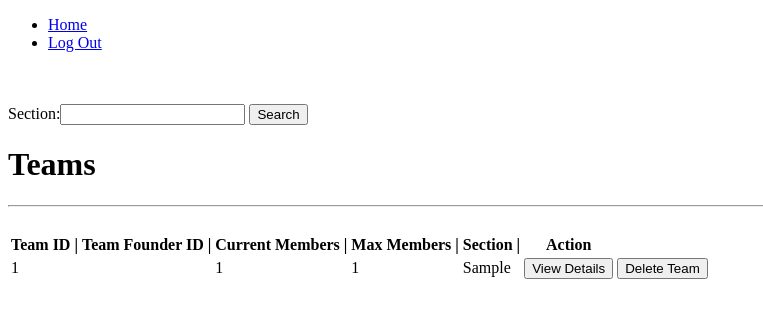
After one commit to JukKie-ai/hiringapp, a Django app: a page that uses team/Templates/team/adminView.html in a window 1280 px wide. The commit adds this page. Shown: the top 318 px of the page, without its empty margins (0-763 px from the left). Run offline with Django 3.2, Linux system fonts and the light colour scheme; tables that the repository leaves empty hold one stand-in row (values such as "Sample post").

Commit message:
more feature

```diff
--- a/hiringapp/settings.py
+++ b/hiringapp/settings.py
@@ -38,6 +38,7 @@ INSTALLED_APPS = [
     'django.contrib.messages',
     'django.contrib.staticfiles',
     'team',
+    'django_filters',
 ]
 
 MIDDLEWARE = [
--- /dev/null
+++ b/team/Templates/team/adminView.html
@@ -0,0 +1,52 @@
+<!DOCTYPE html>
+<html lang="en">
+  <head>
+    <meta charset="UTF-8" />
+    <meta http-equiv="X-UA-Compatible" content="IE=edge" />
+    <meta name="viewport" content="width=device-width, initial-scale=1.0" />
+    <title>Admin View</title>
+  </head>
+  <body>
+    {% include 'team/adminnavbar.html' %}
+    <br />
+    <br />
+    <form method="get">
+      <div class="search">
+        {{myFilter.form}}
+        <button class="btn btn-primary" type="submit">Search</button>
+      </div>
+    </form>
+    <h1>Teams</h1>
+    <hr />
+    <br />
+    <table>
+      <thead>
+        <tr>
+          <th>Team ID |</th>
+          <th>Team Founder ID |</th>
+          <th>Current Members |</th>
+          <th>Max Members |</th>
+          <th>Section |</th>
+          <th>Action</th>
+        </tr>
+      </thead>
+      {% for i in team %}
+      <tr>
+        <td>{{i.teamID}}</td>
+        <td>{{i.founder.username}}</td>
+        <td>{{i.members}}</td>
+        <td>{{i.max_members}}</td>
+        <td>{{i.section}}</td>
+        <td>
+          <a href="adminTeam/{{i.teamID}}"><button>View Details</button></a>
+        </td>
+        <td>
+          <a href="deleteAdminTeam/{{i.teamID}}"
+            ><button>Delete Team</button></a
+          >
+        </td>
+      </tr>
+      {% endfor %}
+    </table>
+  </body>
+</html>
--- /dev/null
+++ b/team/Templates/team/adminnavbar.html
@@ -0,0 +1,4 @@
+<ul>
+  <li><a href="{% url 'team:admin' user%}">Home</a></li>
+  <li><a href="{% url 'team:login' %}">Log Out</a></li>
+</ul>
--- a/team/Templates/team/createTeam.html
+++ b/team/Templates/team/createTeam.html
@@ -17,6 +17,8 @@
                 Input Team description</textarea
           >
         </div>
+        <label for="section">Section: </label>
+        <input type="text" name="section" required="required" /><br />
         <label for="max_members">Max Members: </label>
         <input type="number" name="max_members" required="required" />
         <br />
--- a/team/Templates/team/deleteTeam.html
+++ b/team/Templates/team/deleteTeam.html
@@ -7,10 +7,12 @@
     <title>Delete Team</title>
   </head>
   <body>
+    {% include 'team/navbar.html' %}
     <form method="post">
       {% csrf_token %}
       <h2>
-        You are about to delete the team.
+        Since you are the only member of the team, your only choice is to delete
+        it.
         <br />
         <br />
       </h2>
--- a/team/Templates/team/leaveTeam.html
+++ b/team/Templates/team/leaveTeam.html
@@ -7,6 +7,7 @@
     <title>Leave Team</title>
   </head>
   <body>
+    {% include 'team/navbar.html' %}
     <form method="post">
       {% csrf_token %}
       <h2>
--- a/team/Templates/team/studentList.html
+++ b/team/Templates/team/studentList.html
@@ -8,7 +8,7 @@
   </head>
   <body>
     {% include 'team/navbar.html' %}
-    <h1>Team Founders</h1>
+    <h1>Teams</h1>
     <table>
       <thead>
         <tr>
@@ -17,6 +17,7 @@
           <th>Last Name</th>
           <th>Course</th>
           <th>Team</th>
+          <th>Action</th>
         </tr>
       </thead>
       {% for i in team %}
@@ -26,6 +27,9 @@
         <td>{{i.founder.lastName}}</td>
         <td>{{i.founder.course}}</td>
         <td>{{i.teamID}}</td>
+        <td>
+          <a href="teamView/{{i.teamID}}"><button>View</button></a>
+        </td>
       </tr>
       {% endfor %}
     </table>
--- a/team/admin.py
+++ b/team/admin.py
@@ -1,9 +1,10 @@
 from urllib.request import Request
 from django.contrib import admin
-from .models import RequestTeam, User, Team, Student
+from .models import RequestTeam, User, Team, Student, Admin
 
 # Register your models here.
 admin.site.register(User)
 admin.site.register(Team)
 admin.site.register(Student)
 admin.site.register(RequestTeam)
+admin.site.register(Admin)
--- /dev/null
+++ b/team/filters.py
@@ -0,0 +1,11 @@
+from django.db.models import fields
+import django_filters
+
+from .models import *
+
+class TeamFilter(django_filters.FilterSet):
+    class Meta:
+        model = Team
+        fields = [
+            'section',
+        ]
--- a/team/models.py
+++ b/team/models.py
@@ -12,10 +12,17 @@ class User(models.Model):
     course = models.CharField(choices=COURSE_CHOICES, max_length=50, null=True)
     status = models.BooleanField(default=False)
 
+class Admin(models.Model):
+    username = models.CharField(max_length=30, primary_key=True)
+    password = models.CharField(max_length=50)
+    firstName = models.CharField(max_length=50)
+    lastName = models.CharField(max_length=50)
+
 class Team(models.Model):
     teamID = models.AutoField(primary_key=True)
     founder = models.ForeignKey(User, on_delete=models.DO_NOTHING)
     description = models.TextField()
+    section = models.CharField(max_length=10, null=True)
     members = models.IntegerField(default=0)
     max_members = models.IntegerField()
 
--- a/team/urls.py
+++ b/team/urls.py
@@ -7,6 +7,9 @@ urlpatterns = [
     path('', views.indexView.as_view(), name="team"),
     path('register', views.registerView.as_view(), name="register"),
     path('login', views.loginView.as_view(), name="login"),
+    path('<user>/admin', views.adminView.as_view(), name="admin"),
+    path('<user>/adminTeam/<id>', views.adminTeamView, name="adminTeamView"),
+    path('<user>/deleteAdminTeam/<id>', views.deleteAdminTeamView, name="deleteAdminTeam"),
     path('<user>/createTeam', views.createTeamView.as_view(), name="createTeam"),
     path('<user>/editTeam', views.editTeamView.as_view(), name="editTeam"),
     path('<user>/team', views.teamTableView.as_view(), name="teamTableView"),
--- a/team/views.py
+++ b/team/views.py
@@ -7,8 +7,10 @@ from django.shortcuts import redirect, render
 from django.views import View
 from django.db.models import F
 
+from .filters import TeamFilter
+
 from team.forms import UserForm
-from team.models import RequestTeam, Student, Team, User
+from team.models import Admin, RequestTeam, Student, Team, User
 
 # Create your views here.
 class indexView(View):
@@ -40,15 +42,33 @@ class loginView(View):
         uname = request.POST.get('username')
         pwd = request.POST.get('password')
 
-        if User.objects.filter(pk=uname).count != 0:
+        if User.objects.filter(pk=uname):
             account = User.objects.get(pk=uname)
 
             if account.password == pwd:
                 return redirect(reverse('team:teamTableView', kwargs={'user': uname}))
             else:
                 return render(request, self.template_name)
+        else:
+            account = Admin.objects.get(pk=uname)
+
+            if account.password == pwd:
+                return redirect(reverse('team:admin', kwargs={'user': uname}))
+            else:
+                return render(request, self.template_name)
 
         return render(request, self.template_name)
+
+class adminView(View):
+    template_name="team/adminView.html"
+
+    def get(self, request, user):
+        team = Team.objects.all()
+
+        myFilter = TeamFilter(request.GET, queryset=team)
+        team = myFilter.qs
+
+        return render(request, self.template_name, {'user':user, 'team': team, 'myFilter': myFilter})
 
 class createTeamView(View):
     template_name="team/createTeam.html"
@@ -59,11 +79,12 @@ class createTeamView(View):
     def post(self, request, user):
         description = request.POST.get('description')
         max_members = request.POST.get('max_members')
+        section = request.POST.get('section')
         founder = User.objects.get(pk=user)
 
         founder.status = True
 
-        createTeam = Team(founder=founder, description=description, members=0, max_members=max_members)
+        createTeam = Team(founder=founder, description=description, section=section, members=0, max_members=max_members)
 
         founder.save()
         createTeam.save()
@@ -81,11 +102,10 @@ class editTeamView(View):
         teamID = Team.objects.get(founder=user)
         description = request.POST.get('description')
         max_members = request.POST.get('max_members')
-        founder = User.objects.get(pk=user)
+        section = request.POST.get('section')
+        #founder = User.objects.get(pk=user)
 
-        updateTeam = Team(teamID=teamID.teamID, founder=founder, description=description, members=0, max_members=max_members)
-
-        updateTeam.save()
+        Team.objects.filter(founder=user).update(description=description, section=section, max_members=max_members)
 
         return redirect(reverse('team:teamTableView', kwargs={'user': user}))
 
@@ -96,22 +116,50 @@ class teamTableView(View):
         teamList = Team.objects.all()
         loggedUser = User.objects.get(pk=user)
 
+        myFilter = TeamFilter(request.GET, queryset=teamList)
+        teamList = myFilter.qs
+
         if Team.objects.filter(founder=user):
             team = Team.objects.get(founder=user)
+            current_members = Team.objects.values_list('members').get(founder=user)
+            max_members = Team.objects.values_list('max_members').get(founder=user)
 
-            return render(request, self.template_name, {'teamList': teamList, 'user':user, 'team': team, 'loggedUser': loggedUser})
+            if RequestTeam.objects.filter(teamID=team.teamID).count() != 0:
+                req = RequestTeam.objects.filter(teamID=team.teamID)
+
+                return render(request, self.template_name, {'teamList': teamList, 'user':user, 'team': team, 'current_members': current_members, 'max_members': max_members, 'loggedUser': loggedUser, 'myFilter':myFilter, 'req': req})
+            else:
+                return render(request, self.template_name, {'teamList': teamList, 'user':user, 'team': team, 'current_members': current_members, 'max_members': max_members,  'loggedUser': loggedUser, 'myFilter':myFilter})
         elif Student.objects.filter(username=loggedUser).count() != 0:
             student = Student.objects.get(username=loggedUser)
             members = Student.objects.filter(team=student.team.teamID)
-            return render(request, self.template_name, {'teamList': teamList, 'user':user, 'loggedUser': loggedUser, 'student': student, 'members':members})
+            return render(request, self.template_name, {'teamList': teamList, 'user':user, 'loggedUser': loggedUser, 'student': student, 'members':members, 'myFilter':myFilter})
         else:
-            return render(request, self.template_name, {'teamList': teamList, 'user':user, 'loggedUser': loggedUser})
+            return render(request, self.template_name, {'teamList': teamList, 'user':user, 'loggedUser': loggedUser, 'myFilter':myFilter})
 
 def teamView(request, id, user):
     team = Team.objects.get(pk=id)
     members = Student.objects.filter(team=team.teamID)
 
     return render(request, "team/teamView.html", {'team': team, 'user': user, 'members':members})
+
+def adminTeamView(request, id, user):
+    team = Team.objects.get(pk=id)
+    members = Student.objects.filter(team=team.teamID)
+
+    return render(request, "team/adminTeamView.html", {'team': team, 'user': user, 'members':members})
+
+def deleteAdminTeamView(request, id, user):
+    team = Team.objects.get(pk=id)
+    members = Student.objects.filter(team=team.teamID)
+
+    if request.method == 'POST':
+        Team.objects.get(pk=id).delete()
+
+        return redirect(reverse('team:admin', kwargs={'user': user}))
+
+    return render(request, 'team/deleteAdminTeamView.html', {'user':user, 'team':team, 'members':members})
+
 
 def joinTeamView(request, id, user):
     team = Team.objects.get(pk=id)
@@ -224,5 +272,6 @@ class deleteTeamView(View):
     def post(self, request, user):
 
         Team.objects.get(founder=user).delete()
+        User.objects.filter(pk=user).update(status=False)
 
         return redirect(reverse('team:teamTableView', kwargs={'user': user}))
```
Also changed, not shown: team/Templates/team/adminTeamView.html (added, +37 -0 lines), team/Templates/team/deleteAdminTeamView.html (added, +41 -0 lines), team/Templates/team/editTeam.html (+7 -0 lines), team/Templates/team/team.html (+18 -5 lines), team/migrations/0010_team_section.py (added), team/migrations/0011_admin.py (added).
